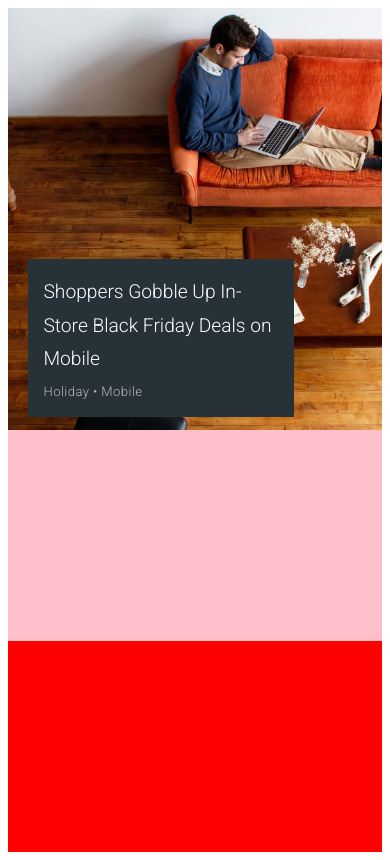
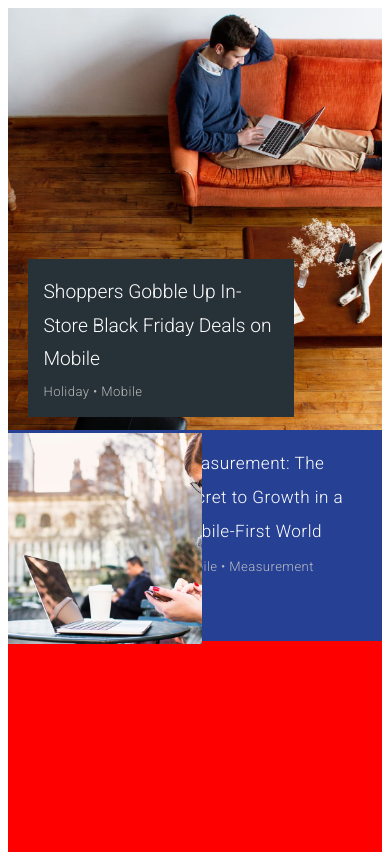
Before and after one commit to ellie-a/google-think, a plain HTML site: page index.html in a window 390 px wide. Drawn offline with Linux system fonts and the light colour scheme.

Commit message:
have second section added

```diff
--- a/css/styles.css
+++ b/css/styles.css
@@ -123,13 +123,45 @@
   }
 
   .sections:nth-of-type(2) {
-  background-color: pink;
+    background-color: rgb(38, 64, 147);
     height: 25vh;
+    width: 100%;
     margin: 0;
+    font-family: 'Roboto', sans-serif;
+  }
+
+  .sections:nth-of-type(2) img {
+    position: absolute;
+    width: 23vh;
+    height: 25vh;
+    top: 51.25vh;
+    padding: 0;
+    -o-object-fit: cover;
+       object-fit: cover;
+    margin-right: 15px;
+    float: left;
+  }
+
+  .content {
+    margin-left: 45%;
+    width: 50%;
+    color: white;
+  }
+
+  #info-two h3 {
+    font-size: 1.07em;
+    font-weight: 300;
+    line-height: 4vh;
+    letter-spacing: .5px;
+  }
+  .content p {
+    padding: 0;
+    margin-top: -3.5%;
   }
 
   .sections:nth-of-type(3) {
     background-color: red;
     height: 25vh;
+    margin: 0;
   }
 }
--- a/index.html
+++ b/index.html
@@ -20,13 +20,13 @@
     </div>
   </div>
   <div class="sections">
-    <!-- <div id="info-two">
+    <div id="info-two">
       <img src="img/woman.jpg" alt="woman on the phone looking at her laptop" />
       <div class="content">
         <h3>Measurement: The Secret to Growth in a Mobile-First World</h3>
-        <p class="links">Holiday &#8226; Measurement</p>
+        <p class="links">Mobile &#8226; Measurement</p>
       </div>
-    </div> -->
+    </div>
   </div>
   <div class="sections">
     <!-- <div id="info-3">
```
Lines whose indentation alone changed are shown as unchanged.
